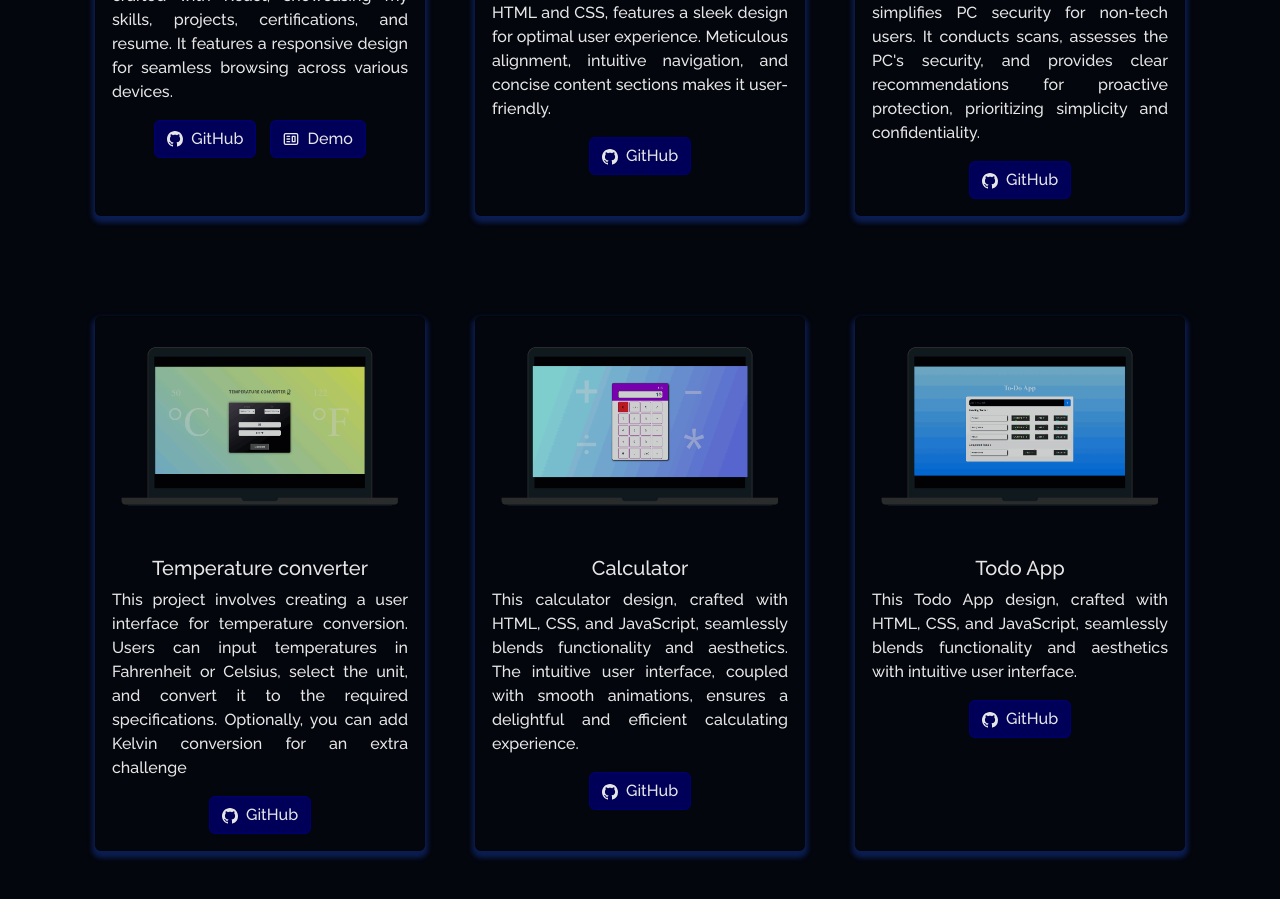
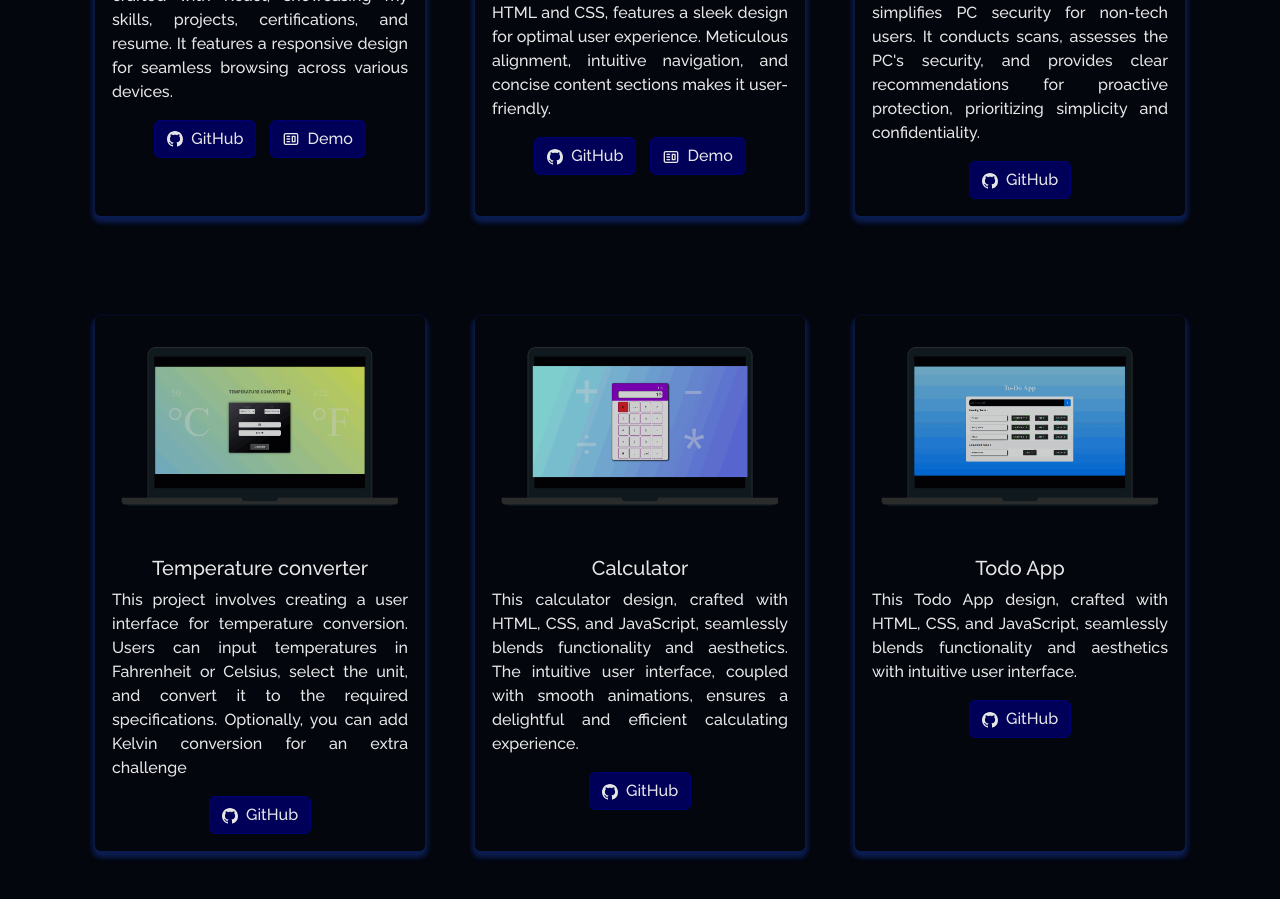
Before and after one commit to AR2905/AvR-Portfolio, a React (Vite) app: page /project in a window 1280 px wide. Shown: the part 1220-2119 px from the top of the page. Built offline with nearby package versions, Linux system fonts and the light colour scheme.

Commit message:
Update Projects.jsx

```diff
--- a/src/components/Projects/Projects.jsx
+++ b/src/components/Projects/Projects.jsx
@@ -75,6 +75,7 @@ function Projects() {
               description="
 The gym landing page, crafted with HTML and CSS, features a sleek design for optimal user experience. Meticulous alignment, intuitive navigation, and concise content sections makes it user-friendly."
               ghLink="https://github.com/AR2905/Gym_LandingPage"
+              demoLink="https://my-9ifns29sp-thears-projects.vercel.app/"
             />
           </Col>
 
```
